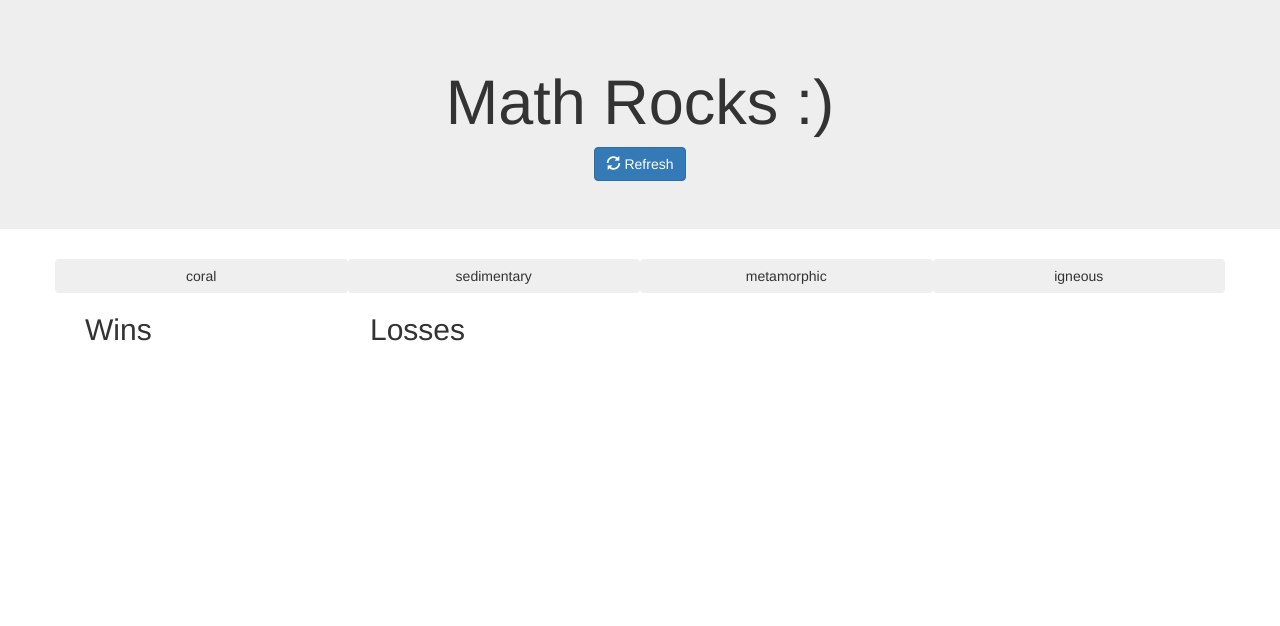
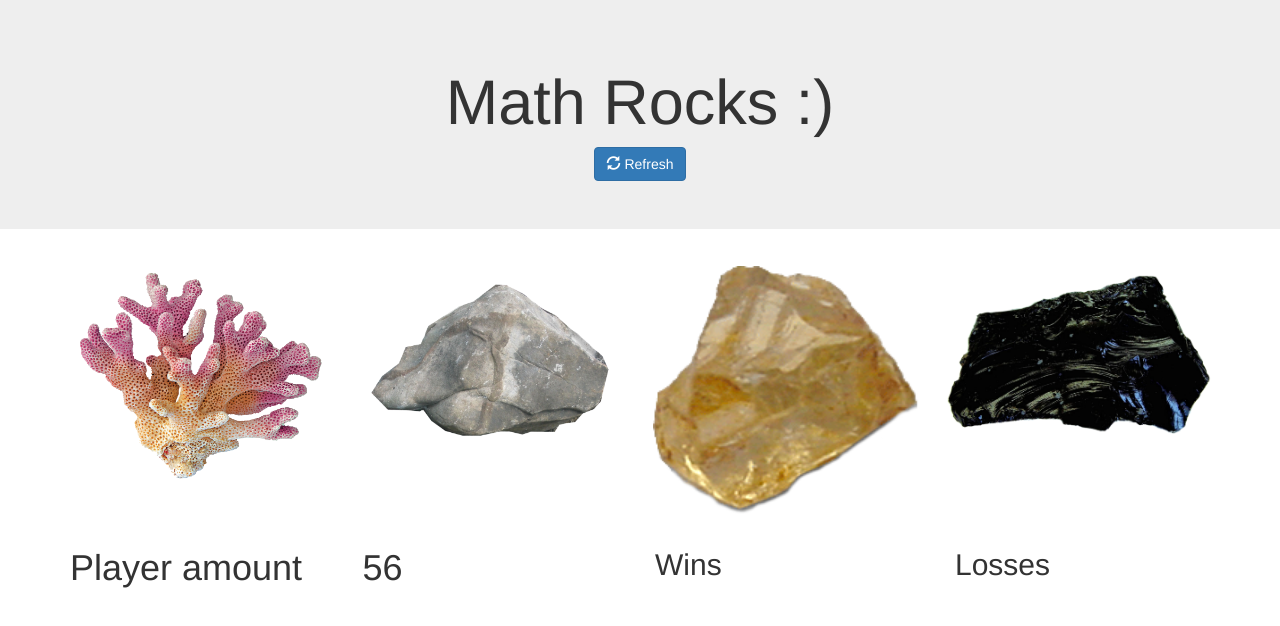
Before and after one commit to BillBixby34/Feb-21-week-4, a plain HTML site: page index.html in a window 1280 px wide. Drawn offline with nearby package versions, Linux system fonts and the light colour scheme.

Commit message:
using jquery, a dynamic element manipulation needs correction.

```diff
--- a/assets/javascript/game.js
+++ b/assets/javascript/game.js
@@ -2,31 +2,40 @@ $(document).ready(function(){
 
     //variables
     let rocks = ["coral", "sedimentary", "metamorphic", "igneous"];
+    let rock;
     let playerTotal;
     let opsNumber = "";
     let wins;
     let losses;
-    let rockValue = [];//will hold value to be placed in each rock button
-    isRockOn = false;
+    let rockValue;//will hold value to be placed in each rock button
+    let isRockOn;//will hold win-loss values, NOT reset
+    let rocksMore;//if player score is greater than opponent
 
 //if player goes over opsNumber, game ends
 //on click of rock, add that number to playerTotal
 
+//function to initialize/reset game
+    function restartRocks(){
+        //clear .rock-row div
+        $("#rocks").empty();
+        alert("Game start!")
+        wins = "";
+        losses = "";
+        playerTotal = "";
+        opsNumber = "";
+        rockValue = [];
+        isRockOn = false;
+        rocksMore = false;
+        randomOps();
+        randomRocks();
+    };
 //function to randomize values
 function randomNumber(min, max) {
    return Math.floor(Math.random() * (max - min) + min);
 
-   //opsNumber = randomNumber(19, 121);
-  // opsNumber = random + opsNumber;
-   //prepend variable opsNumber to #op-score element with each click of #lottoButton
-   //$("#op-score").html("<h1>" + opsNumber + "</h1>");
   };
 
-
-
-
     function randomOps(){
-       // randomNumber(19, 121);
         let random = randomNumber(19, 121);
         opsNumber = random + opsNumber;
 
@@ -34,52 +43,40 @@ function randomNumber(min, max) {
       //console.log(randomOps())
     };
 
-    //MAY ATTEMPT TO LOOP IF FOREACH DOESNT WORKOUT
-
-
- //}
-
   //randomly generate number for each rock between 1-12
   function randomRocks(){
-      //rocks.forEach(() => {
-        //  rockValue = randomNumber(1, 13);
-       //  console.log(rockValue);
-          //
-        //});
+
      for (let i = 0; i < rocks.length; i++) {
-     const rockBtn = $("<button>");
-     rockBtn.addClass("col-md-3 btn" );
-     rockBtn.attr("rock-type", rocks[i]);
-     rockBtn.text(rocks[i]);
-     //append each "rockBtn" to the ".rock-row" div (provided).
-     $(".rock-row").append(rockBtn);
-    }
+
+        const rockBtn = $("<img>");
+        rockBtn.attr('src', "assets/images/" + rocks[i] + ".png");//displays rock image
+        rockBtn.addClass(" col-sm-3 btn rock-btn" )
+        //.attr("rock-type", rocks[i]);
+        //give each rockBtn an attr 'value' equal to rockValue
+        rockValue[i] = randomNumber(1, 13);
+        rockBtn.attr('value', rockValue[i] )
+        console.log("The value of the " + rocks[i] + " is " + rockValue[i] + "!")
+        //append each "rockBtn" to the ".rock-row" div (provided).
+        $("#rocks").append(rockBtn);//when indexed, only shows 1st
+     }
   }
-  //set array with length of 3, to iterate over function until <4
-
-  //make operator variable binary
+   //.rock is NOT registering clicks on image.
   //should turn on once rock button is pressed
   //from there will add the Rock Value assigned to each rock
 
 //rock button functionality
-$( ".rock" ).on("click", function() {
-    isRockOn = true;
-    alert( "Rock time!" );
-    addCrystal();//function to addto players total
-    alert("You're total is " + playerTotal + "!")
+$(".rock-btn").on("click", function(){
+    //add rock value to player score
+    //playerTotal = playerTotal + this.value;//define this.value??
+    //console.log("player has " + playerTotal + " points")
+    //isRockOn = true;
+    console.log( "Rock time!" );
+    //addCrystal();//function to addto players total
+    //alert("You're total is " + playerTotal + "!")
 
-});
+})
 
-//function to reset game
-function restartRocks(){
-    alert("Game start!")
-    wins = 0;
-    losses = 0;
-    playerTotal = 0;
-    opsNumber = 0;
-    randomOps();
-    randomRocks();
-};
+
 
 $(".reset").on("click", function () {
         restartRocks();
--- a/index.html
+++ b/index.html
@@ -22,6 +22,9 @@
     </div>
     <div class="container">
         <div class="row rock-row">
+            <div id="rocks">
+
+            </div>
        <!-- <div class="col-md-3 btn" id="sed-rocks" value="rock">
             <img src="assets\images\sedimentary.png" alt="sedimentary" style="width:100px">
 
@@ -33,16 +36,17 @@
             <img src="assets\images\metamorphic.png" alt="metamorphic" style="width:100px">
         </div>
         <div class="col-md-3 btn" id="water-rocks" value="rock">
-            <img src="assets\images\coral.png" alt="coral" style="width:100px">
+            <img src="assets\images\coral.png" alt="coral" style="width:100px">-->
         </div>
-        </div>
+
         <div class="row score-row">
         <div class="col-md-3" id="player-score">
             <h1>Player amount</h1>
         </div>
-        <div class ="col-md-3" id="op-score">-->
+        <div class ="col-md-3" id="op-score">
             <!--<h1>Can you match?</h1>-->
         </div>
+        <div class="row win-loss">
         <div class="col-md-3" id="wins">
             <h2>Wins</h1>
         </div>
@@ -51,8 +55,8 @@
         </div>
         </div>
 
+        </div>
     </div>
-
     <!-- Script -->
     <script type="text/javascript" src="assets/javascript/game.js"></script>
 
```
